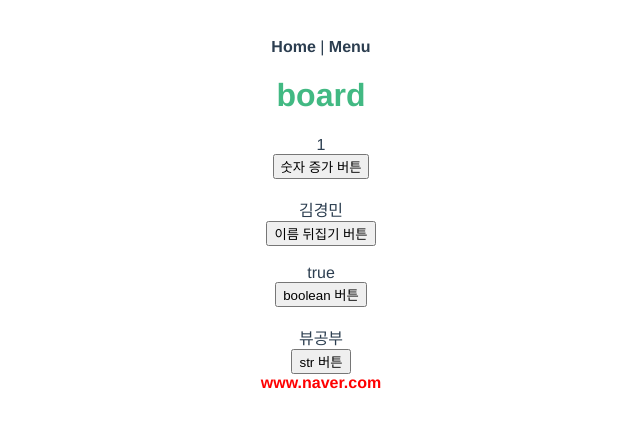
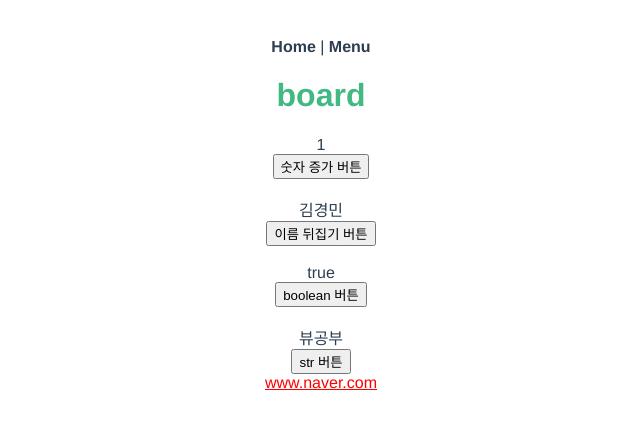
Before and after one commit to kyeongmin21/vueStudy, a Vue app: page /board in a window 1280 px wide. Shown: the top 428 px of the page, without its empty margins (319-959 px from the left). Built offline with nearby package versions, Linux system fonts and the light colour scheme.

Commit message:
class바인딩 - 배열구문

```diff
--- a/src/views/Board.vue
+++ b/src/views/Board.vue
@@ -7,7 +7,7 @@
                 :str="string" @pushEvent="push">
     </BoardChild>
 
-    <div :class="objClass">www.naver.com</div>
+    <div :class="[ activeClass, lineClass ]">www.naver.com</div>
   </div>
 </template>
 
@@ -26,10 +26,8 @@ export default {
       trueFalse: true,
       string: '뷰공부',
 
-      objClass: {
-        red: true,
-        bold: true
-      }
+      activeClass: 'active',
+      lineClass: 'underLine'
     };
   },
   methods: {
@@ -53,12 +51,7 @@ export default {
 <style>
 @import "/css/style.css";
 
-.bold {
-  font-weight: bold;
-}
-
-.red {
-  color: red;
-}
+.active { color: red; }
+.underLine { text-decoration: underline; }
 
 </style>
--- a/src/views/Class.vue
+++ b/src/views/Class.vue
@@ -80,5 +80,6 @@ export default {
 
 <style>
 @import "/css/style.css";
-
+.active { text-decoration: underline;}
+.text-danger {color: green;}
 </style>
```
